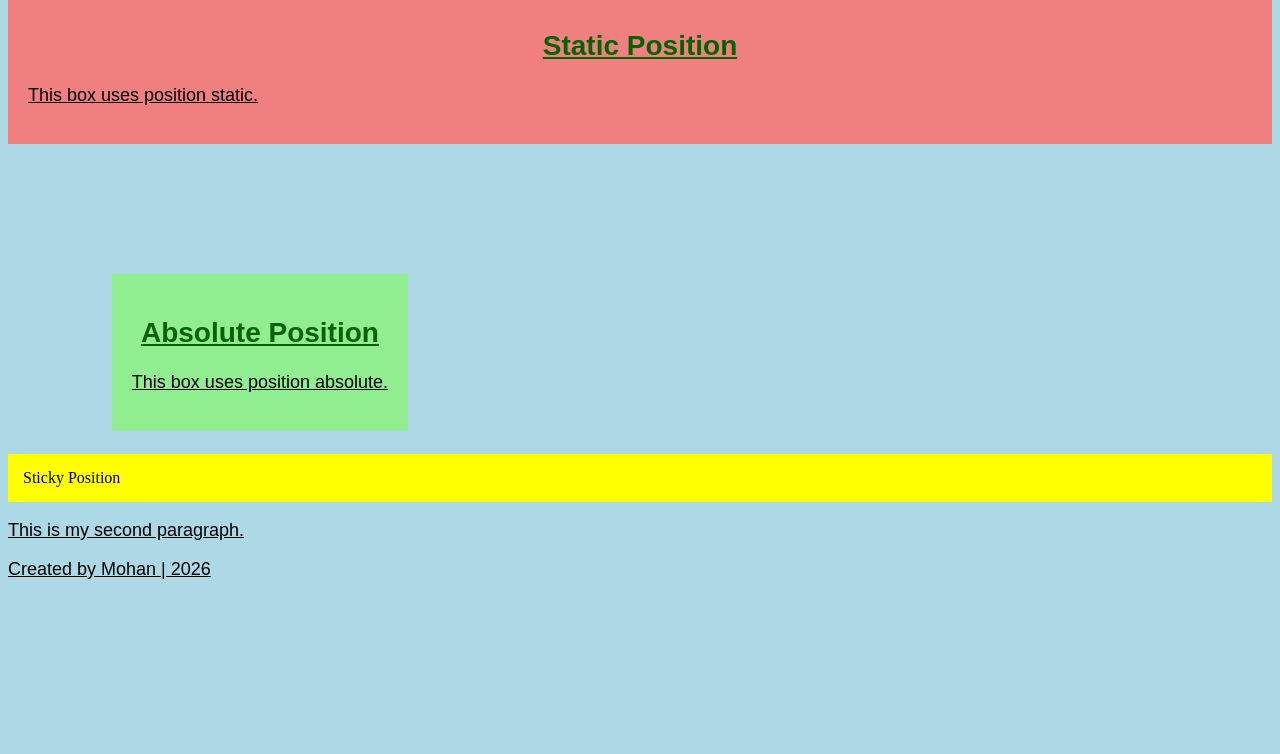
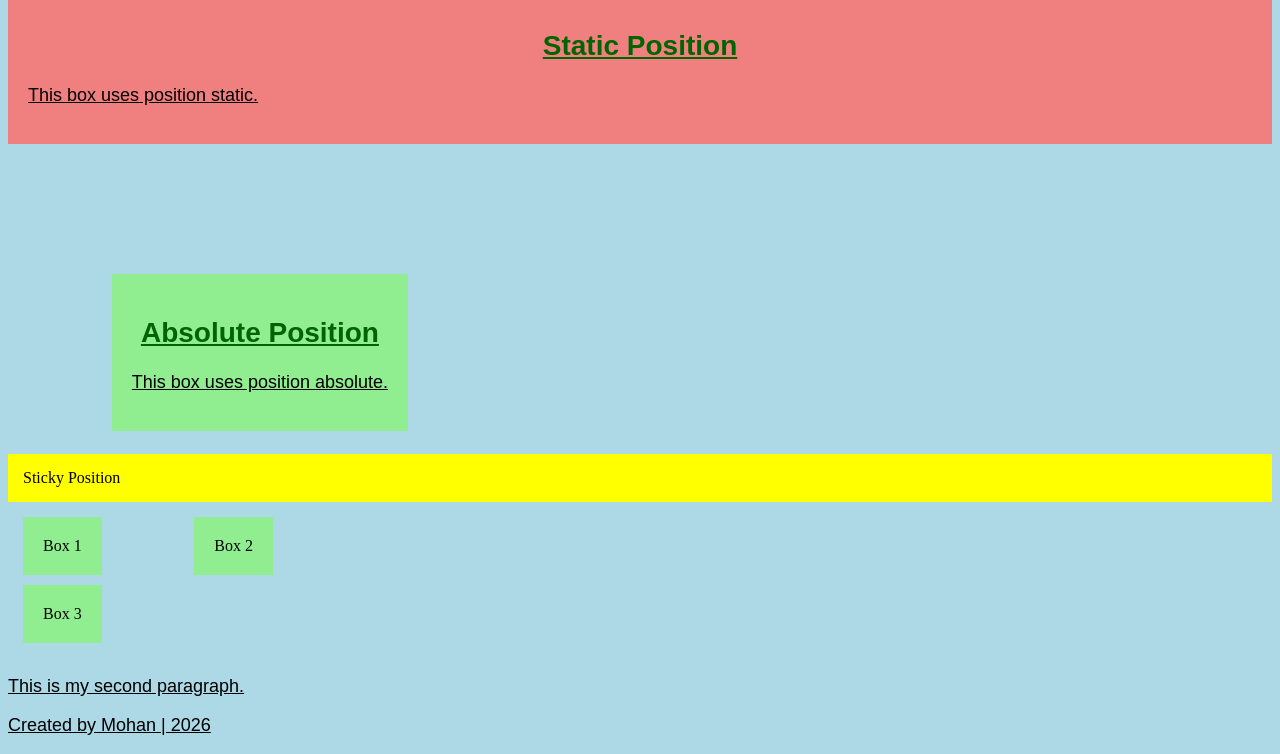
Before and after one commit to mohan-sai-krishna-0621/Web-Development, a plain HTML site: page 01-HTML/index.html in a window 1280 px wide. Shown: the part 2484-3238 px from the top of the page. Before the commit the page ends 3082 px from the top, so only its background shows below. Drawn offline with Linux system fonts and the light colour scheme.

Commit message:
Day 12 - CSS Flexbox

```diff
--- a/01-HTML/index.html
+++ b/01-HTML/index.html
@@ -112,6 +112,11 @@
 <div class="sticky-box">
     Sticky Position
 </div>
+<div class="flex-container">
+    <div>Box 1</div>
+    <div>Box 2</div>
+    <div>Box 3</div>
+</div>
 <p>This is my second paragraph.</p>
 <footer>
     <p>Created by Mohan | 2026</p>
--- a/02-CSS/style.css
+++ b/02-CSS/style.css
@@ -141,3 +141,20 @@ p {
     background-color: yellow;
     padding: 15px;
 }
+
+.flex-container {
+    display: flex;
+    flex-direction: row;
+    flex-wrap: wrap;
+    width: 250px;
+    justify-content: space-between;
+    align-items: center;
+    background-color: lightblue;
+    padding: 15px;
+    gap: 10px;
+}
+
+.flex-container div {
+    background-color: lightgreen;
+    padding: 20px;
+}
```
